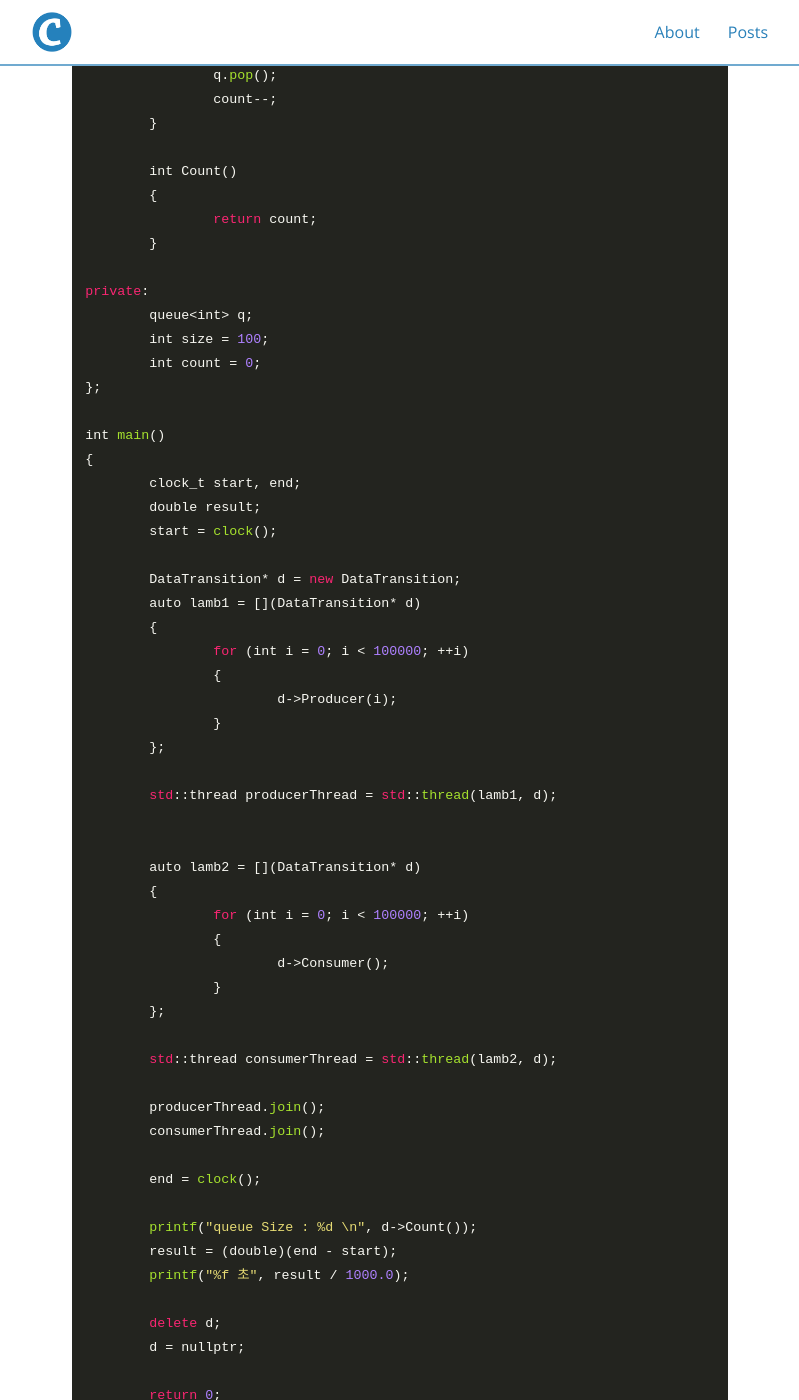
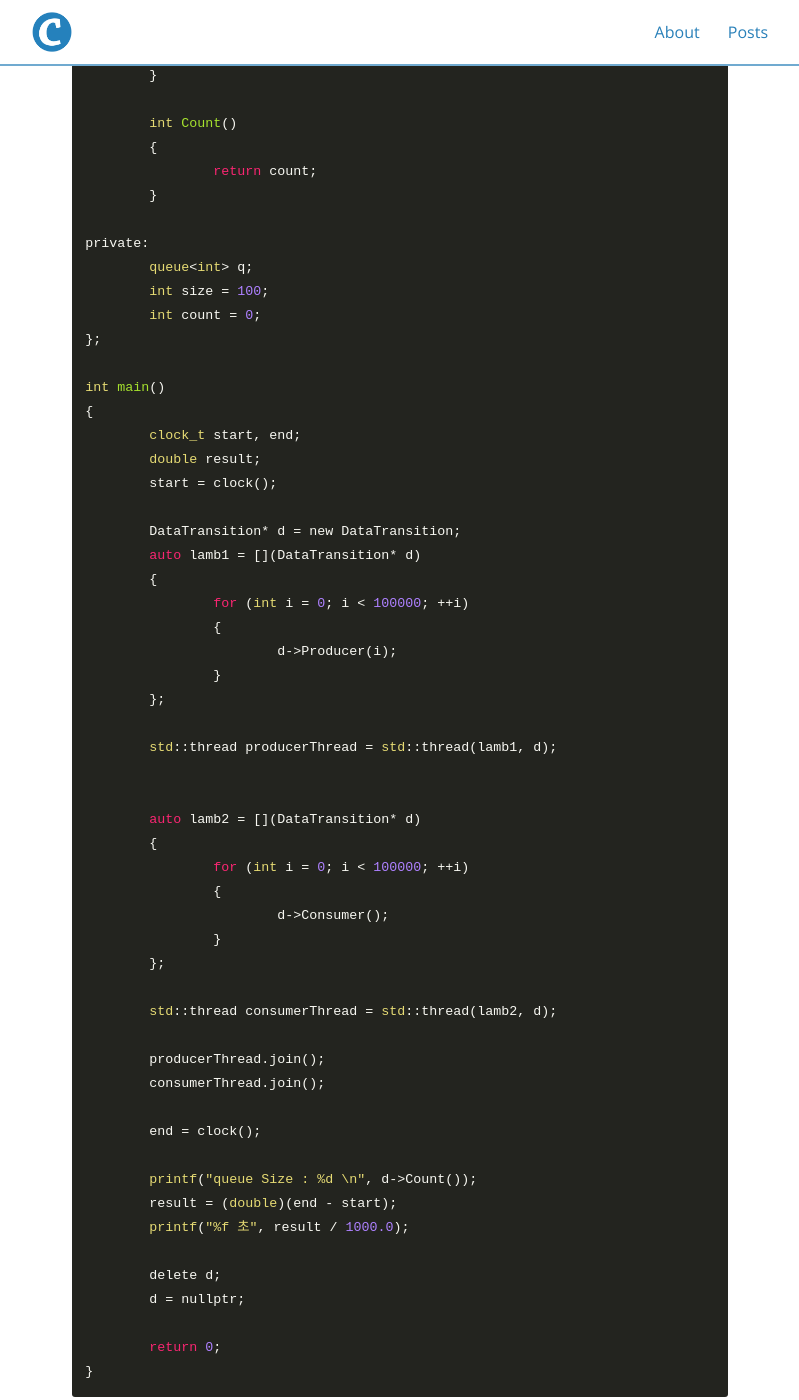
Before and after one commit to rlatkddn212/rlatkddn212.github.io, a Jekyll site: the page built from _posts/2020-02-02-thread001.md, in a window 1280 px wide and 1400 px high, scrolled down 1338 px. Shown: the whole window, without its empty margins (240-1039 px from the left). Built offline with Jekyll 4.4.1, drawn with Linux system fonts in a browser that asks for light colours; nearby versions of some CDN libraries; some of the changed text lies outside the part shown.

Commit message:
Update 2020-02-02-thread001.md

```diff
--- a/_posts/2020-02-02-thread001.md
+++ b/_posts/2020-02-02-thread001.md
@@ -22,7 +22,7 @@ c++ 11 부터 멀티 쓰레드를 지원해준다. 이를 활용하여 고전
 
 그에 대한 c++ 코드는 아래와 같다.
 
-{% highlight javascript %}
+{% highlight c++ %}
 
 #include <stdio.h>
 #include <time.h>
```
